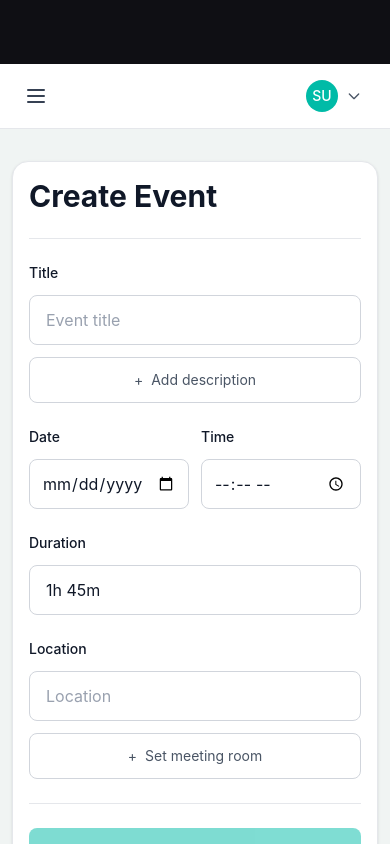
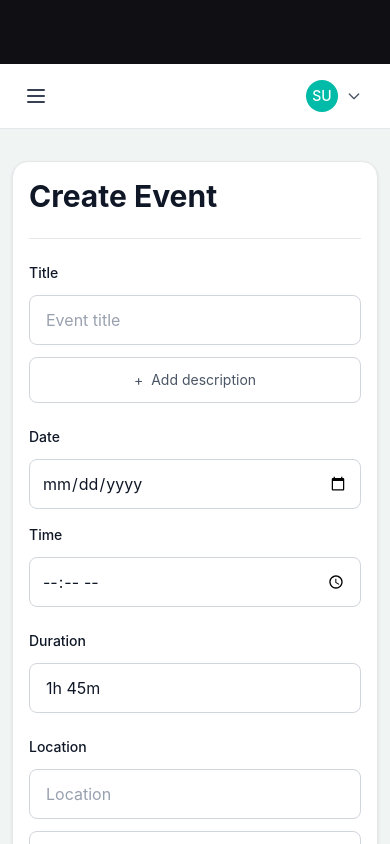
Before and after one commit to JaiprakashSahu/EventManagment, a Next.js app in the folder event-app/: page / in a window 390 px wide. Shown: the top 844 px of the page. Built offline with nearby package versions, Linux system fonts and the light colour scheme; no server answers; the database is empty; sample sign-in values are in the browser's storage.

Commit message:
Fix date/time stacking on mobile - single column layout

```diff
--- a/event-app/src/app/page.js
+++ b/event-app/src/app/page.js
@@ -126,7 +126,7 @@
             </div>
 
             {/* Date and Time Row */}
-            <div className="grid grid-cols-2 gap-3 sm:gap-4">
+            <div className="grid grid-cols-1 sm:grid-cols-2 gap-4">
               <div>
                 <label className="block text-gray-900 text-sm font-medium mb-3">Date</label>
                 <input
```
